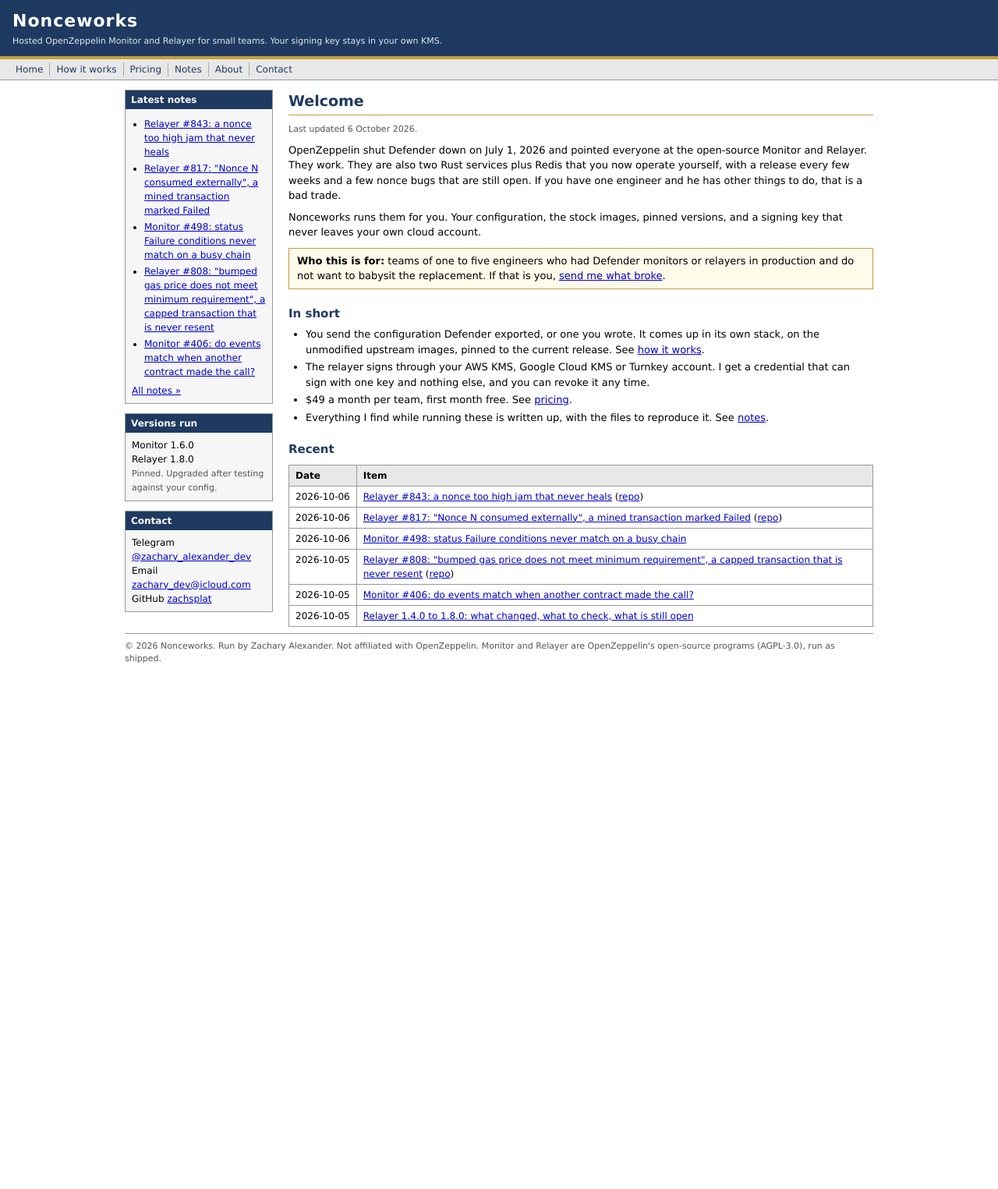
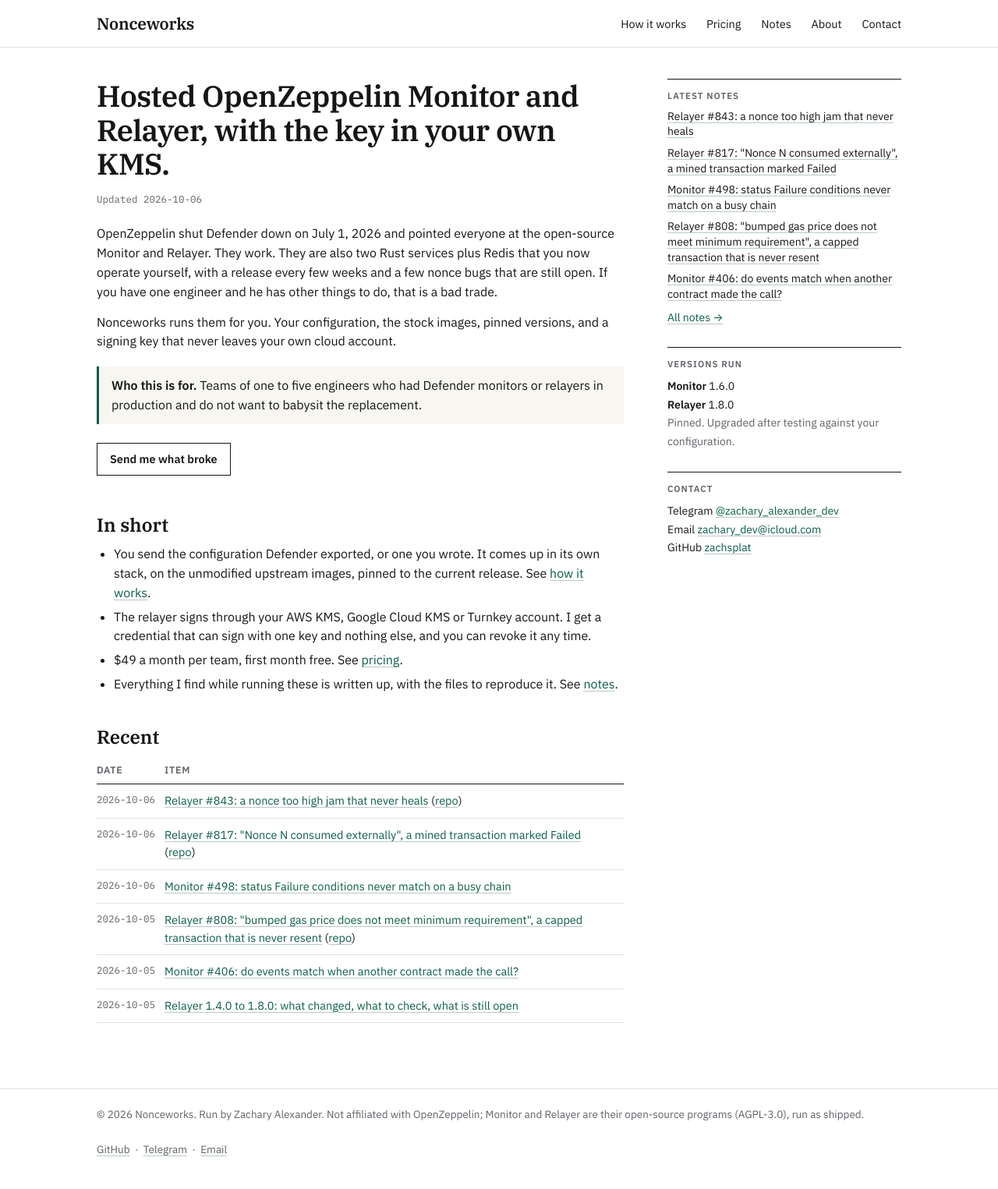
Before and after one commit to zachsplat/zachsplat.github.io, a Jekyll site: the page built from index.md, in a window 1280 px wide. Shown: the whole page at 78% size. Built offline with Jekyll 4.4.1, drawn with Linux system fonts in a browser that asks for light colours; before the commit the page ends 900 px from its top, so only the background shows below that.

Commit message:
Site v4: modern editorial layout, IBM Plex, side column, rules

```diff
--- a/_layouts/default.html
+++ b/_layouts/default.html
@@ -4,26 +4,36 @@
   <meta charset="utf-8">
   <meta name="viewport" content="width=device-width, initial-scale=1">
   {% seo %}
+  <link rel="preconnect" href="https://fonts.googleapis.com">
+  <link rel="preconnect" href="https://fonts.gstatic.com" crossorigin>
+  <link rel="stylesheet" href="https://fonts.googleapis.com/css2?family=IBM+Plex+Mono&family=IBM+Plex+Sans:wght@400;600&family=IBM+Plex+Serif:wght@600&display=swap">
   <link rel="stylesheet" href="{{ '/assets/site.css' | relative_url }}">
 </head>
 <body>
-<div id="head">
-  <div class="site"><a href="{{ '/' | relative_url }}">{{ site.brand }}</a></div>
-  <div class="tag">Hosted OpenZeppelin Monitor and Relayer for small teams. Your signing key stays in your own KMS.</div>
-</div>
-<div id="nav">
-  <a href="{{ '/' | relative_url }}">Home</a><a href="{{ '/how-it-works.html' | relative_url }}">How it works</a><a href="{{ '/pricing.html' | relative_url }}">Pricing</a><a href="{{ '/notes.html' | relative_url }}">Notes</a><a href="{{ '/about.html' | relative_url }}">About</a><a href="{{ '/contact.html' | relative_url }}">Contact</a>
-</div>
-<div id="wrap">
-  <div id="main">
+<header id="top"><div class="wrap">
+  <a class="brand" href="{{ '/' | relative_url }}">{{ site.brand }}</a>
+  <nav>
+    <a href="{{ '/how-it-works.html' | relative_url }}"{% if page.url == '/how-it-works.html' %} class="on"{% endif %}>How it works</a>
+    <a href="{{ '/pricing.html' | relative_url }}"{% if page.url == '/pricing.html' %} class="on"{% endif %}>Pricing</a>
+    <a href="{{ '/notes.html' | relative_url }}"{% if page.url == '/notes.html' or page.url contains '/posts/' %} class="on"{% endif %}>Notes</a>
+    <a href="{{ '/about.html' | relative_url }}"{% if page.url == '/about.html' %} class="on"{% endif %}>About</a>
+    <a href="{{ '/contact.html' | relative_url }}"{% if page.url == '/contact.html' %} class="on"{% endif %}>Contact</a>
+  </nav>
+</div></header>
+<div class="wrap"><div id="page"{% if page.url contains '/posts/' or page.url == '/notes.html' %} class="single"{% endif %}>
+  <main>
+    {% if page.url contains '/posts/' %}<p class="back"><a href="{{ '/notes.html' | relative_url }}">&larr; All notes</a></p>{% endif %}
     {{ content }}
-  </div>
-  <div id="side">
-    <div class="box"><div class="t">Latest notes</div><div class="c"><ul>{% for n in site.data.notes limit:5 %}<li><a href="{{ n.url | relative_url }}">{{ n.title }}</a></li>{% endfor %}</ul><p style="margin:6px 0 0"><a href="{{ '/notes.html' | relative_url }}">All notes &raquo;</a></p></div></div>
-    <div class="box"><div class="t">Versions run</div><div class="c">Monitor 1.6.0<br>Relayer 1.8.0<br><span class="updated">Pinned. Upgraded after testing against your config.</span></div></div>
-    <div class="box"><div class="t">Contact</div><div class="c">Telegram <a href="https://t.me/zachary_alexander_dev">@zachary_alexander_dev</a><br>Email <a href="mailto:zachary_dev@icloud.com">zachary_dev@icloud.com</a><br>GitHub <a href="https://github.com/zachsplat">zachsplat</a></div></div>
-  </div>
-  <div id="foot">&copy; 2026 {{ site.brand }}. Run by Zachary Alexander. Not affiliated with OpenZeppelin. Monitor and Relayer are OpenZeppelin's open-source programs (AGPL-3.0), run as shipped.</div>
-</div>
+  </main>
+  {% unless page.url contains '/posts/' or page.url == '/notes.html' %}<aside>
+    <div class="blk"><p class="lbl">Latest notes</p><ul>{% for n in site.data.notes limit:5 %}<li><a href="{{ n.url | relative_url }}">{{ n.title }}</a></li>{% endfor %}</ul><p style="margin:10px 0 0;font-size:14px"><a href="{{ '/notes.html' | relative_url }}">All notes &rarr;</a></p></div>
+    <div class="blk"><p class="lbl">Versions run</p><div class="kv"><b>Monitor</b> 1.6.0<br><b>Relayer</b> 1.8.0<br><span style="color:var(--mute)">Pinned. Upgraded after testing against your configuration.</span></div></div>
+    <div class="blk"><p class="lbl">Contact</p><div class="kv">Telegram <a href="https://t.me/zachary_alexander_dev">@zachary_alexander_dev</a><br>Email <a href="mailto:zachary_dev@icloud.com">zachary_dev@icloud.com</a><br>GitHub <a href="https://github.com/zachsplat">zachsplat</a></div></div>
+  </aside>{% endunless %}
+</div></div>
+<footer id="foot"><div class="wrap">
+  <div>&copy; 2026 {{ site.brand }}. Run by Zachary Alexander. Not affiliated with OpenZeppelin; Monitor and Relayer are their open-source programs (AGPL-3.0), run as shipped.</div>
+  <div><a href="https://github.com/zachsplat">GitHub</a> &nbsp;&middot;&nbsp; <a href="https://t.me/zachary_alexander_dev">Telegram</a> &nbsp;&middot;&nbsp; <a href="mailto:zachary_dev@icloud.com">Email</a></div>
+</div></footer>
 </body>
 </html>
--- a/assets/site.css
+++ b/assets/site.css
@@ -1,36 +1,49 @@
-body{margin:0;background:#ffffff;color:#000000;font-family:Verdana,Arial,Helvetica,sans-serif;font-size:13px;line-height:1.5}
-a{color:#0000cc}
-a:visited{color:#660099}
-#head{background:#1f3a60;color:#ffffff;padding:10px 16px;border-bottom:4px solid #c89b3c}
-#head .site{font-size:22px;font-weight:bold;letter-spacing:1px}
-#head .site a{color:#ffffff;text-decoration:none}
-#head .tag{font-size:11px;color:#dfe6f0;margin-top:2px}
-#nav{background:#e8e8e8;border-bottom:1px solid #999999;padding:4px 12px;font-size:12px}
-#nav a{color:#1f3a60;text-decoration:none;padding:2px 8px;border-right:1px solid #aaaaaa}
-#nav a:last-child{border-right:0}
-#nav a:hover{text-decoration:underline}
-#wrap{max-width:960px;margin:0 auto;padding:12px}
-#side{float:left;width:190px}
-#main{float:right;width:calc(100% - 210px);min-height:400px}
-.box{border:1px solid #999999;background:#f6f6f6;margin-bottom:12px}
-.box .t{background:#1f3a60;color:#ffffff;font-weight:bold;font-size:12px;padding:3px 7px}
-.box .c{padding:7px 8px;font-size:12px}
-.box ul{margin:0;padding-left:16px}
-.box li{margin:3px 0}
-h1{font-size:19px;color:#1f3a60;margin:0 0 10px;border-bottom:1px solid #c89b3c;padding-bottom:4px}
-h2{font-size:15px;color:#1f3a60;margin:20px 0 6px}
-h3{font-size:13px;margin:14px 0 4px}
-p{margin:8px 0}
-ul,ol{margin:6px 0;padding-left:22px}
-li{margin:3px 0}
-code{font-family:"Courier New",Courier,monospace;font-size:12px;background:#f0f0f0;padding:0 2px}
-pre{font-family:"Courier New",Courier,monospace;font-size:12px;background:#f4f4f4;border:1px solid #cccccc;padding:8px;overflow-x:auto}
-pre code{background:none;padding:0}
-table.grid{border-collapse:collapse;margin:8px 0;font-size:12px}
-table.grid td.d{white-space:nowrap}
-table.grid td,table.grid th{border:1px solid #999999;padding:4px 8px;text-align:left;vertical-align:top}
-table.grid th{background:#e8e8e8}
-.updated{font-size:11px;color:#555555}
-#foot{clear:both;border-top:1px solid #999999;margin-top:20px;padding:8px 0;font-size:11px;color:#555555}
-.note{border:1px solid #c89b3c;background:#fffbea;padding:6px 10px;margin:10px 0}
-@media (max-width:700px){#side{float:none;width:auto}#main{float:none;width:auto;min-height:0}#nav a{display:inline-block;margin:2px 0}}
+:root{--ink:#161616;--mute:#5f6368;--rule:#e2e2e2;--rule-dark:#161616;--accent:#0b5d4b;--code-bg:#f5f5f3;--callout:#f7f6f1}
+*{box-sizing:border-box}
+html{font-size:16px}
+body{margin:0;background:#fff;color:var(--ink);font-family:"IBM Plex Sans",-apple-system,"Segoe UI",Helvetica,Arial,sans-serif;line-height:1.55;-webkit-font-smoothing:antialiased}
+a{color:var(--accent);text-decoration:underline;text-decoration-color:#b9c9c3;text-underline-offset:3px}
+a:hover{text-decoration-color:var(--accent)}
+.wrap{max-width:1080px;margin:0 auto;padding:0 24px}
+#top{border-bottom:1px solid var(--rule)}
+#top .wrap{display:flex;align-items:baseline;justify-content:space-between;height:60px;align-items:center}
+#top .brand{font-family:"IBM Plex Serif",Georgia,serif;font-weight:600;font-size:21px;color:var(--ink);text-decoration:none;letter-spacing:-.01em}
+#top nav a{color:var(--ink);text-decoration:none;font-size:14.5px;margin-left:22px}
+#top nav a:hover,#top nav a.on{color:var(--accent)}
+#page{display:grid;grid-template-columns:minmax(0,1fr) 300px;gap:56px;padding:40px 0 64px}
+#page.single{grid-template-columns:minmax(0,760px)}
+main{min-width:0}
+aside .blk{border-top:1px solid var(--rule-dark);padding:12px 0 18px;margin-bottom:8px}
+aside .lbl{font-size:11.5px;font-weight:600;letter-spacing:.09em;text-transform:uppercase;color:var(--mute);margin:0 0 8px}
+aside ul{list-style:none;margin:0;padding:0}
+aside li{margin:0 0 8px;font-size:14px;line-height:1.4}
+aside li a{color:var(--ink)}
+aside .kv{font-size:14px;line-height:1.7}
+aside .kv b{font-weight:600}
+h1{font-family:"IBM Plex Serif",Georgia,serif;font-weight:600;font-size:38px;line-height:1.15;letter-spacing:-.015em;margin:0 0 14px}
+h2{font-family:"IBM Plex Serif",Georgia,serif;font-weight:600;font-size:24px;line-height:1.25;margin:40px 0 10px}
+h3{font-size:17px;font-weight:600;margin:24px 0 6px}
+p{margin:0 0 14px;max-width:70ch}
+ul,ol{margin:0 0 14px;padding-left:22px;max-width:70ch}
+li{margin:0 0 6px}
+.meta{font-family:"IBM Plex Mono",Menlo,monospace;font-size:12.5px;color:var(--mute);margin:0 0 22px}
+.lead{font-size:19px;line-height:1.5;max-width:62ch;margin:0 0 20px}
+.callout{border-left:3px solid var(--accent);background:var(--callout);padding:12px 16px;margin:20px 0;max-width:72ch}
+.callout p{margin:0}
+code{font-family:"IBM Plex Mono",Menlo,Consolas,monospace;font-size:.88em;background:var(--code-bg);padding:1px 4px}
+pre{font-family:"IBM Plex Mono",Menlo,Consolas,monospace;font-size:13px;line-height:1.5;background:var(--code-bg);border:1px solid var(--rule);padding:12px 14px;overflow-x:auto;margin:0 0 16px}
+pre code{background:none;padding:0;font-size:inherit}
+table.grid{border-collapse:collapse;width:100%;margin:8px 0 20px;font-size:14.5px}
+table.grid th{text-align:left;font-weight:600;border-bottom:1px solid var(--rule-dark);padding:8px 12px 8px 0;font-size:12.5px;letter-spacing:.06em;text-transform:uppercase;color:var(--mute)}
+table.grid td{border-bottom:1px solid var(--rule);padding:10px 12px 10px 0;vertical-align:top}
+table.grid td.d{font-family:"IBM Plex Mono",Menlo,monospace;font-size:12.5px;color:var(--mute);white-space:nowrap;width:1%}
+table.grid td.price{font-family:"IBM Plex Serif",Georgia,serif;font-size:22px;font-weight:600;white-space:nowrap}
+.btn{display:inline-block;border:1px solid var(--ink);color:var(--ink);text-decoration:none;padding:9px 16px;font-size:14.5px;font-weight:600;margin:4px 0 8px}
+.btn:hover{background:var(--ink);color:#fff}
+hr{border:0;border-top:1px solid var(--rule);margin:28px 0}
+#foot{border-top:1px solid var(--rule);padding:22px 0 40px;font-size:13.5px;color:var(--mute)}
+#foot a{color:var(--mute)}
+#foot .wrap{display:flex;justify-content:space-between;gap:24px;flex-wrap:wrap}
+.back{font-size:14px;margin:0 0 18px}
+@media (max-width:860px){#page{grid-template-columns:1fr;gap:28px;padding:28px 0 48px}h1{font-size:30px}#top nav a{margin-left:14px;font-size:14px}.wrap{padding:0 18px}}
+@media (max-width:520px){#top .wrap{flex-direction:column;align-items:flex-start;height:auto;padding-top:12px;padding-bottom:12px}#top nav a{margin:6px 14px 0 0}}
--- a/index.md
+++ b/index.md
@@ -4,15 +4,17 @@ title: Hosted OpenZeppelin Monitor and Relayer
 description: "Nonceworks runs OpenZeppelin Monitor 1.6.0 and Relayer 1.8.0 for small teams that lost Defender. Your signing key stays in your own AWS KMS, Google Cloud KMS or Turnkey account. $49 a month, first month free."
 ---
 
-# Welcome
+# Hosted OpenZeppelin Monitor and Relayer, with the key in your own KMS.
 
-<p class="updated">Last updated 6 October 2026.</p>
+<p class="meta">Updated 2026-10-06</p>
 
 OpenZeppelin shut Defender down on July 1, 2026 and pointed everyone at the open-source Monitor and Relayer. They work. They are also two Rust services plus Redis that you now operate yourself, with a release every few weeks and a few nonce bugs that are still open. If you have one engineer and he has other things to do, that is a bad trade.
 
 Nonceworks runs them for you. Your configuration, the stock images, pinned versions, and a signing key that never leaves your own cloud account.
 
-<div class="note"><b>Who this is for:</b> teams of one to five engineers who had Defender monitors or relayers in production and do not want to babysit the replacement. If that is you, <a href="contact.html">send me what broke</a>.</div>
+<div class="callout"><p><b>Who this is for.</b> Teams of one to five engineers who had Defender monitors or relayers in production and do not want to babysit the replacement.</p></div>
+
+<a class="btn" href="contact.html">Send me what broke</a>
 
 ## In short
 
```
Also changed, not shown: pricing.md (+4 -2 lines).
